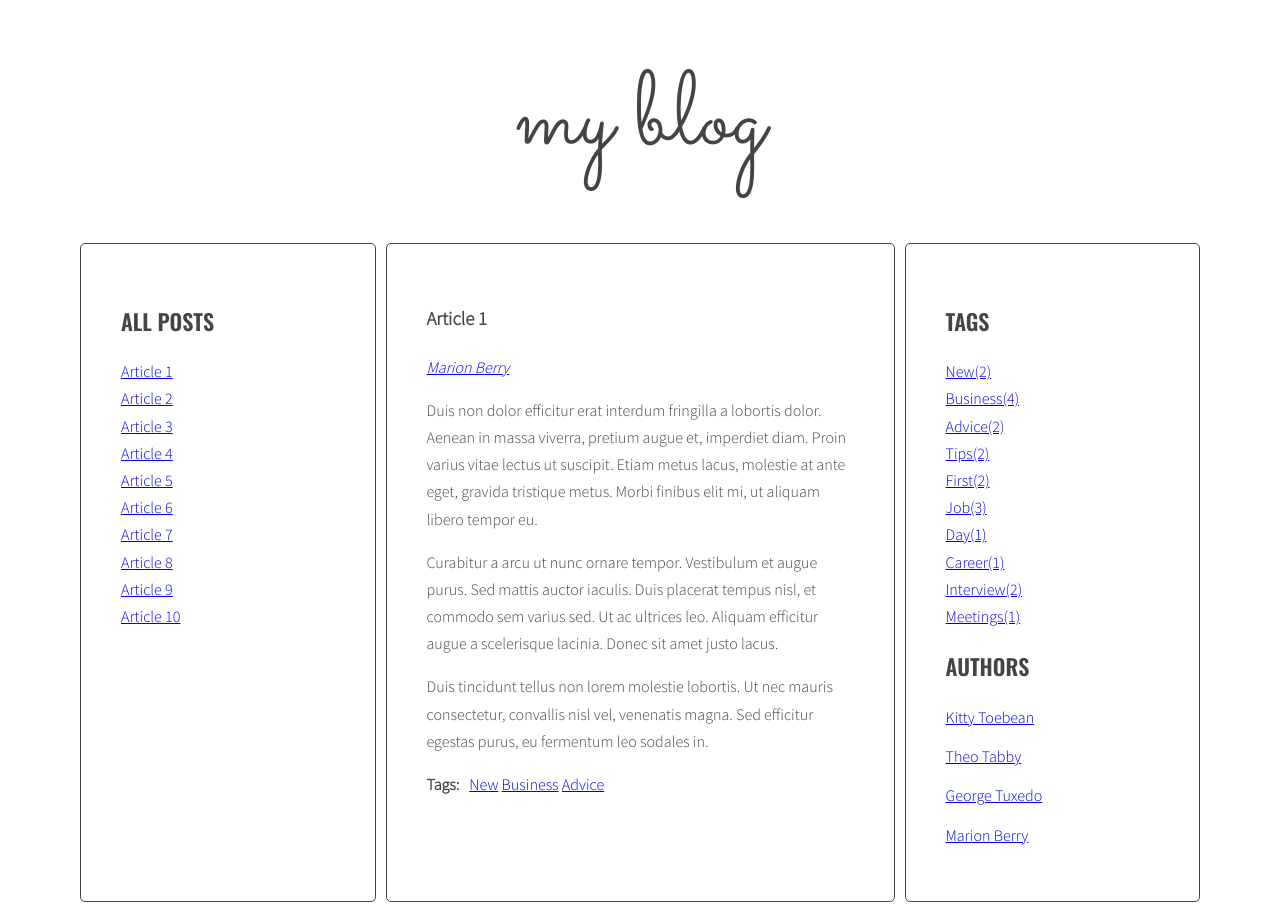
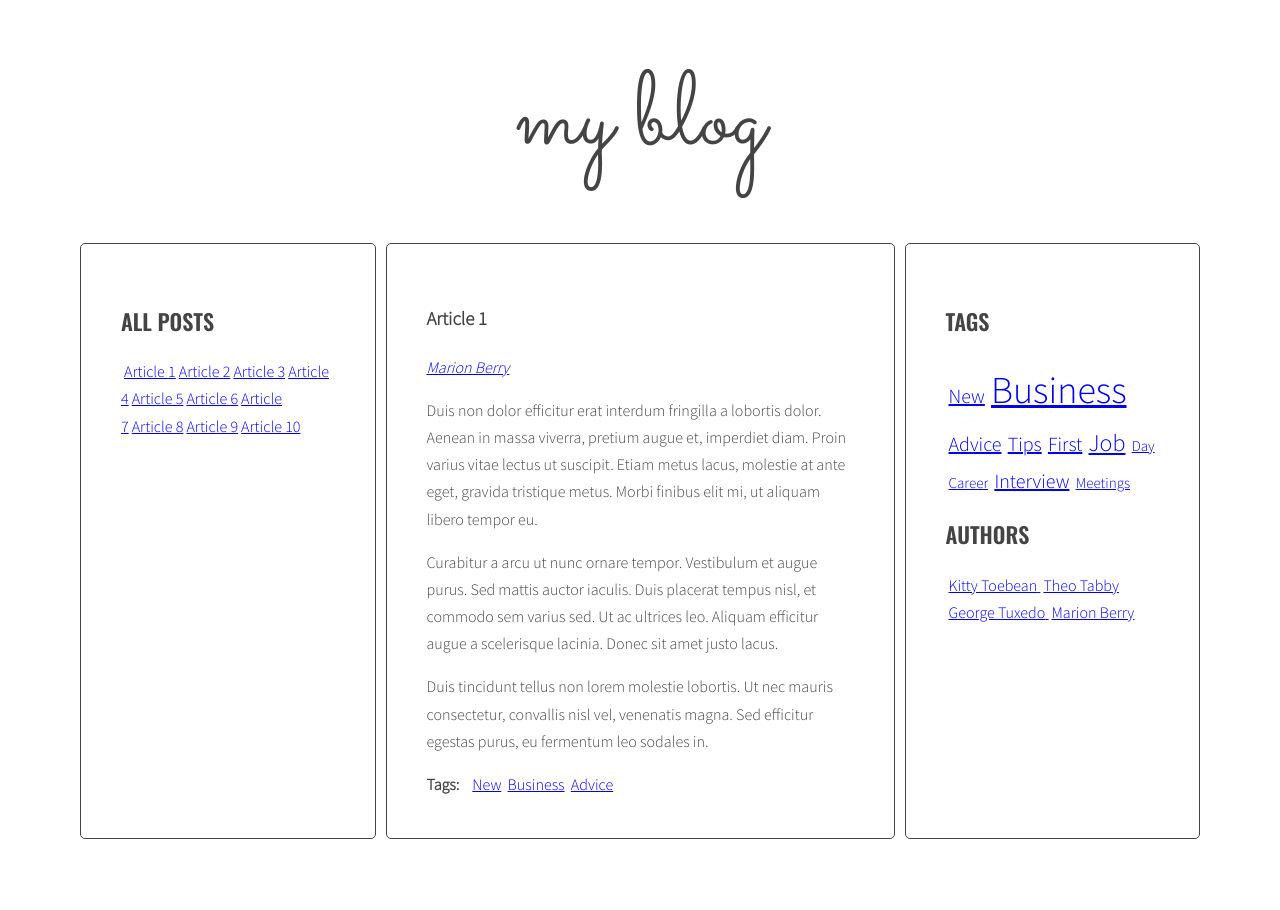
Before and after one commit to AgataSiemieniec/new-blog, a website: page index.html in a window 1280 px wide. After the commit the page ends 847 px from the top, so only its background shows below. Drawn offline with nearby package versions, Linux system fonts and the light colour scheme.

Commit message:
Change style for tags

```diff
--- a/js/script.js
+++ b/js/script.js
@@ -185,7 +185,7 @@
     for(let tag in allTags){
       /* [NEW] generate code of a link and add it to allTagsHTML */
 
-      const tagLinkHTML = '<li><a class="' + calculateTagClass(allTags[tag], tagsParams) + '" href="#tag-' + tag + '">' + tag +'('+ allTags[tag] + ')</a></li> ';
+      const tagLinkHTML = '<li><a class="' + calculateTagClass(allTags[tag], tagsParams) + '" href="#tag-' + tag + '">' + tag +'</a></li> ';
       console.log('tagLinkHTML:', tagLinkHTML);
       allTagsHTML += tagLinkHTML;
     }
--- a/sass/style.scss
+++ b/sass/style.scss
@@ -83,6 +83,27 @@ body {
   .active {
     font-weight: bold;
   }
+
+    li{
+      display: inline;
+      padding-left: 3px;
+      .tag-size-5{
+          font-size: 38px;
+      }
+      .tag-size-4{
+          font-size: 32px;
+      }
+      .tag-size-3{
+          font-size: 24px;
+      }
+      .tag-size-2{
+          font-size: 20px;
+      }
+      .tag-size-1{
+          font-size: 15px;
+      }
+    }
+
 }
 
 .list-horizontal {
```
Also changed, not shown: css/style.css, 1 other file.
